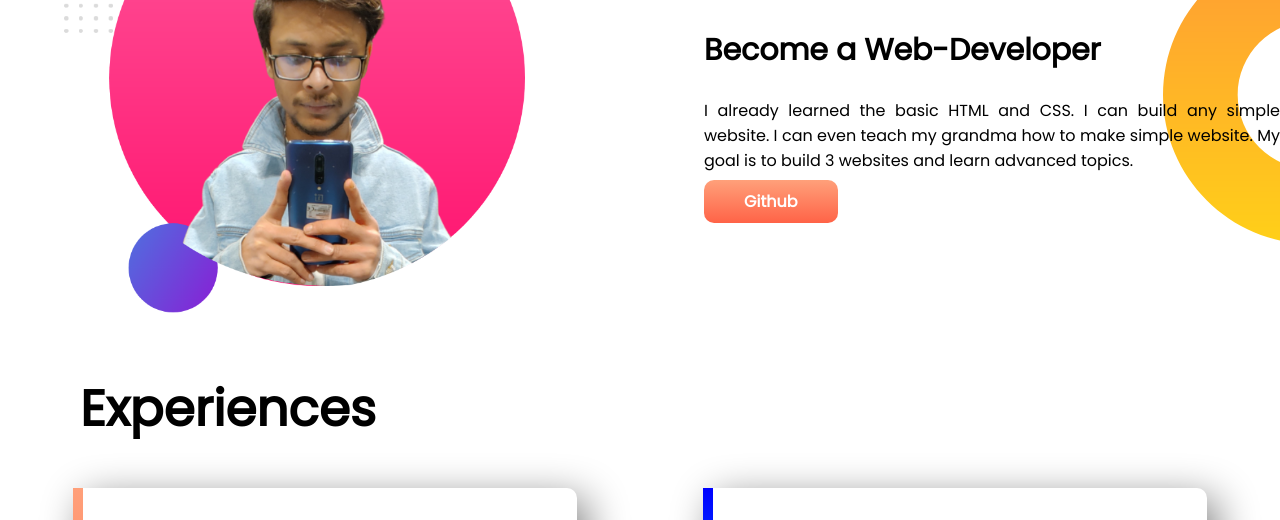
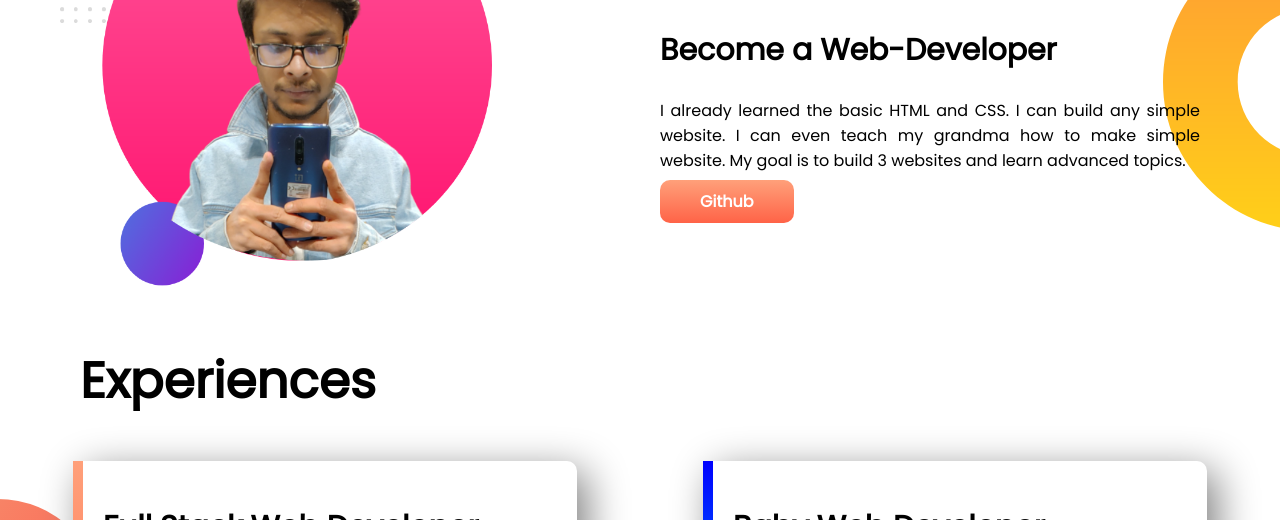
Before and after one commit to onikd08/html-css-portfolio, a plain HTML site: page index.html in a window 1280 px wide. Shown: the part 694-1214 px from the top of the page. Drawn offline with Linux system fonts and the light colour scheme.

Commit message:
refactoring

```diff
--- a/index.html
+++ b/index.html
@@ -39,7 +39,7 @@
             <h2>Become a Web-Developer</h2>
             <p> I already learned the basic HTML and CSS. I can build any simple website. I can even teach my grandma
                 how to make simple website. My goal is to build 3 websites and learn advanced topics.</p>
-            <a target="_blank" class="profile-link" href="https://www.linkedin.com/in/anik-das-61ab4a115/">Github</a>
+            <a target="_blank" class="profile-link" href="https://www.github.com/onikd08">Github</a>
 
         </div>
     </section>
--- a/style.css
+++ b/style.css
@@ -51,6 +51,7 @@ h2{
     background-repeat: no-repeat;
     background-position: right;
     margin-bottom: 0px;
+    padding-right: 80px;
 }
 
 .experience {
```
